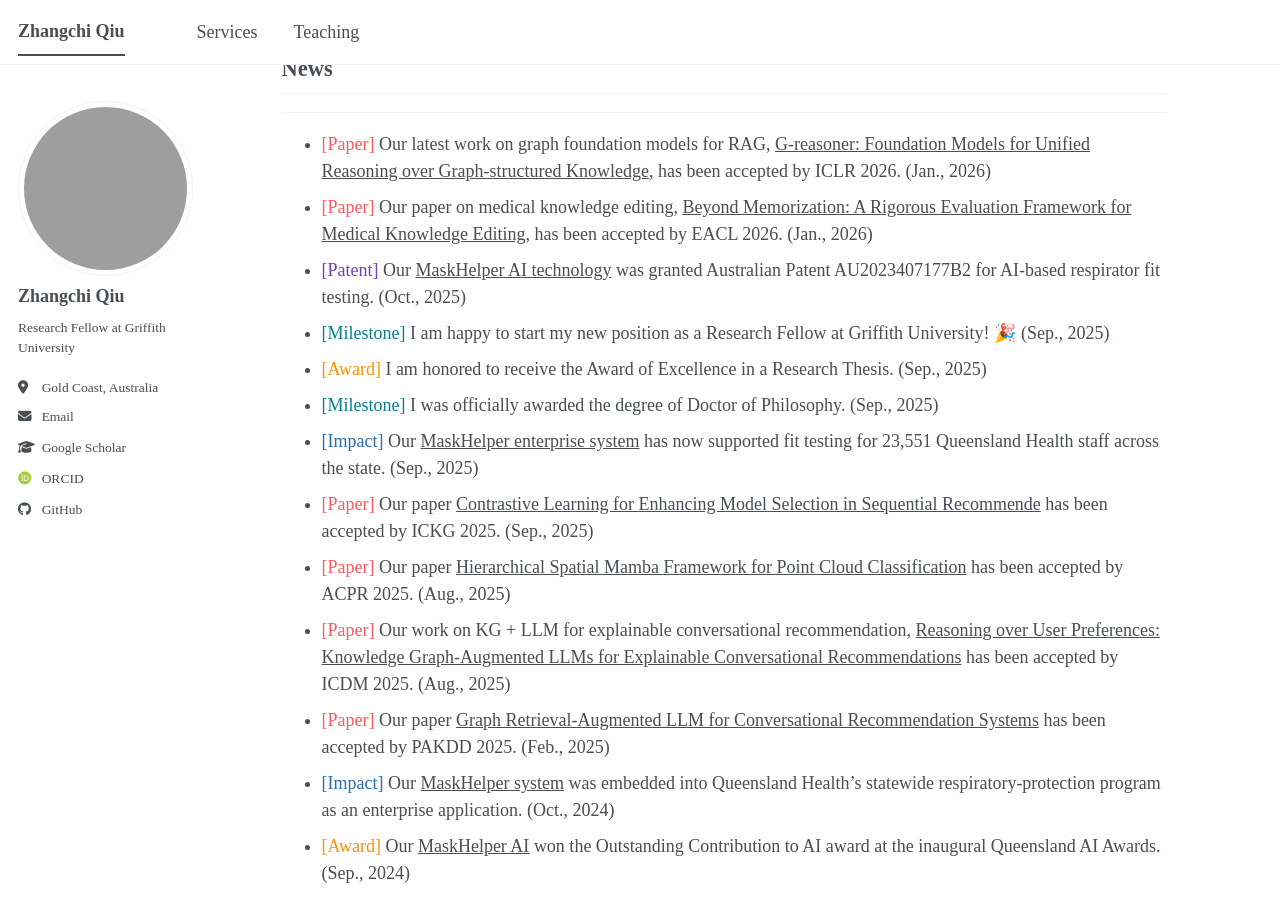
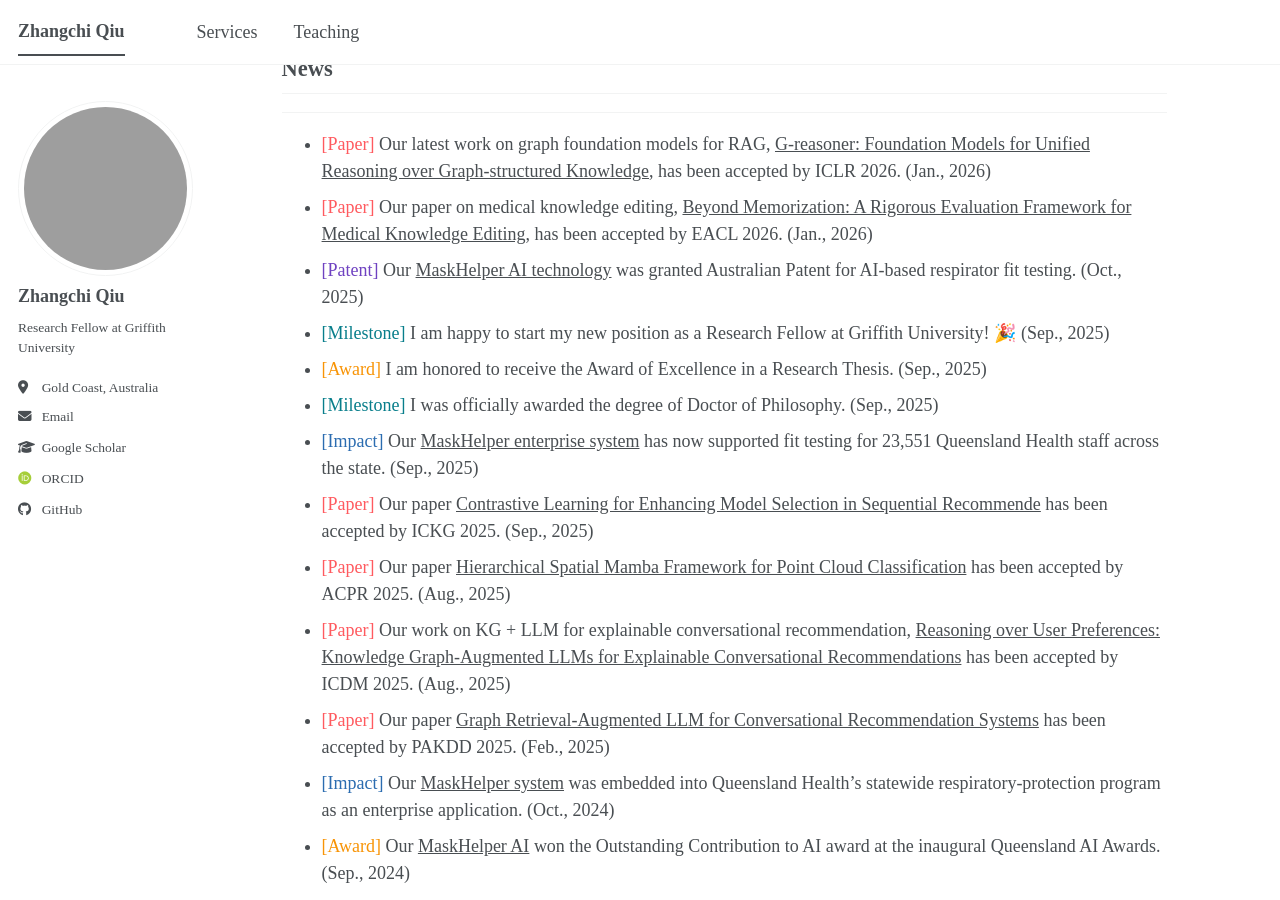
Before and after one commit to icedpanda/icedpanda.github.io, a Jekyll site: the page built from _pages/about.md, in a window 1280 px wide and 900 px high, scrolled down 346 px. Built offline with Jekyll 4.4.1, drawn with Linux system fonts in a browser that asks for light colours; some web fonts are replaced; a script bundle is joined from its source files by our own code; library files that are not in the unit come from our copies.

```diff
--- a/_pages/about.md
+++ b/_pages/about.md
@@ -18,7 +18,7 @@
 
 - <span class="news-type" style="--news-label-color: #FF5A5F;">[Paper]</span> Our latest work on graph foundation models for RAG, <a class="news-link" href="https://arxiv.org/abs/2509.24276">G-reasoner: Foundation Models for Unified Reasoning over Graph-structured Knowledge</a>, has been accepted by ICLR 2026. (Jan., 2026)
 - <span class="news-type" style="--news-label-color: #FF5A5F;">[Paper]</span> Our paper on medical knowledge editing, <a class="news-link" href="https://arxiv.org/abs/2506.03490">Beyond Memorization: A Rigorous Evaluation Framework for Medical Knowledge Editing</a>, has been accepted by EACL 2026. (Jan., 2026)
-- <span class="news-type" style="--news-label-color: #6F42C1;">[Patent]</span> Our <a class="news-link" href="https://patents.google.com/patent/AU2023407177B2/en">MaskHelper AI technology</a> was granted Australian Patent AU2023407177B2 for AI-based respirator fit testing. (Oct., 2025)
+- <span class="news-type" style="--news-label-color: #6F42C1;">[Patent]</span> Our <a class="news-link" href="https://patents.google.com/patent/AU2023407177B2/en">MaskHelper AI technology</a> was granted Australian Patent for AI-based respirator fit testing. (Oct., 2025)
 - <span class="news-type" style="--news-label-color: #087E8B;">[Milestone]</span> I am happy to start my new position as a Research Fellow at Griffith University! 🎉 (Sep., 2025)
 - <span class="news-type" style="--news-label-color: #f89406;">[Award]</span> I am honored to receive the Award of Excellence in a Research Thesis. (Sep., 2025)
 - <span class="news-type" style="--news-label-color: #087E8B;">[Milestone]</span> I was officially awarded the degree of Doctor of Philosophy. (Sep., 2025)
```
